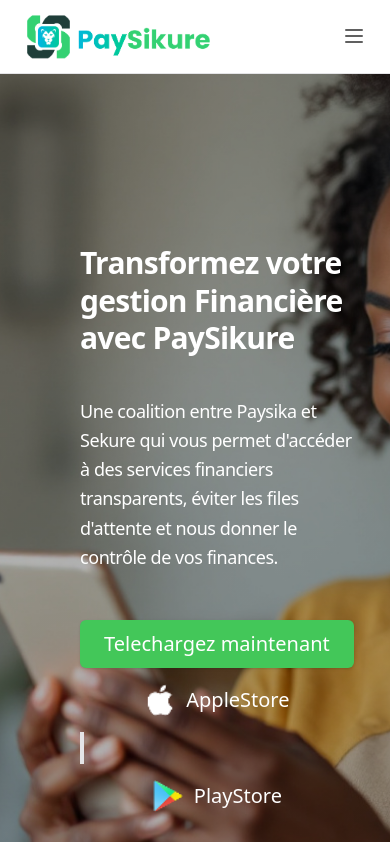
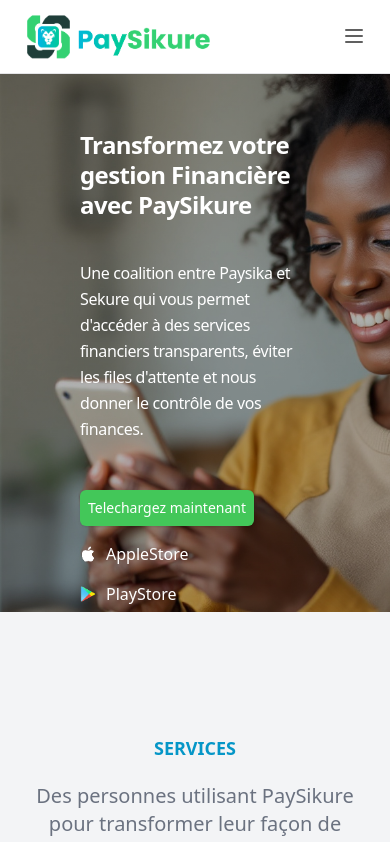
Before and after one commit to Hilary29/pay-sikure, a Next.js app: page / in a window 390 px wide. Shown: the top 842 px of the page. Built offline with nearby package versions, Linux system fonts and the light colour scheme.

Commit message:
fix mobile responsive

```diff
--- a/components/Contact.tsx
+++ b/components/Contact.tsx
@@ -49,7 +49,7 @@
 
   return (
     <section className="py-20 px-4 bg-gradient-to-br from-primary-50 to-secondary-50 dark:bg-gray-950">
-      <div className="max-w-[1186px] container mx-auto px-16">
+      <div className="max-w-[1186px] container mx-auto  sm:px-16">
         <div className=" mb-16">
           <h2 className="text-xl md:text-2xl font-bold mb-4">Contactez-nous</h2>
           <p className="text-lg text-gray-600 dark:text-gray-400 max-w-3xl ">
--- a/components/Cta.tsx
+++ b/components/Cta.tsx
@@ -2,31 +2,32 @@
 import Link from "next/link";
 import React from "react";
 import phone from "@/public/images/phone2.png";
+import phone2 from "@/public/images/phone.png";
 
 const Cta = () => {
   return (
     <section className="flex justify-center items-center bg-primary-50">
-      <div className="flex flex-col lg:flex-row items-center justify-between bg-white gap-8 w-full px-6 md:px-10  my-32  rounded-lg mx-auto shadow-xl max-w-screen-lg">
-        <div className="flex flex-col items-start gap-4 max-w-lg text-center md:text-left">
+      <div className="flex flex-row items-center justify-between bg-white gap-8 w-full px-6 md:px-10  my-32 p-2 sm:p-0 rounded-lg mx-auto shadow-xl max-w-screen-lg">
+        <div className="flex flex-col items-start gap-4 max-w-lg text-left">
           <p className="text-white-50 font-satoshi font-bold text-2xl">
             Pret a transformer votre compte bancaire?
           </p>
 
-          <p className="text-white-50 font-inter text-md">
+          <p className="text-white-50 text-sm sm:text-md">
             Creez un compte instantanement avec PaySikure et commencez a
             effectuer des operations.
           </p>
           <Link
             href="/signup"
-            className="px-6 py-3  bg-primary-600 text-white
-          font-inter font-medium text-paragraph-md rounded-md
+            className="p-2 sm:px-6 sm:py-3  bg-primary-600 text-white
+          font-inter font-medium text-sm sm:text-md rounded-md
           hover:bg-primary-700 "
           >
-            <p className=" text-paragraph-lg">Telecharger l&apos;application</p>
+            <p className=" text-sm sm:text-lg">Telecharger l&apos;application</p>
           </Link>
-          <div className="flex flex-col sm:flex-row gap-4">
+          <div className=" hidden sm:flex-row gap-4">
             <div className="flex items-center justify-center gap-2.5  text-black rounded-xl">
-              <span className="w-8 h-8">
+              <span className="w-4 h-4 sm:w-8 sm:h-8">
                 <Image
                   src="/images/apple2.png"
                   alt={"applestore"}
@@ -34,13 +35,13 @@
                   height={64}
                 />
               </span>
-              <span className="font-poppins font-medium text-xl">
+              <span className="font-poppins font-medium text-md sm:text-xl">
                 AppleStore
               </span>
             </div>
-            <div className="w-1 h-8  border-2"></div>
+            <div className="hidden sm:flex w-1 h-8  border-2"></div>
             <div className="flex items-center justify-center gap-2.5   text-black rounded-xl">
-              <span className="w-8 h-8">
+              <span className="w-4 h-4 sm:w-8 sm:h-8">
                 <Image
                   src="/images/playstore.png"
                   alt={"playstore"}
@@ -48,14 +49,15 @@
                   height={64}
                 />
               </span>
-              <span className="font-poppins font-medium text-xl">
+              <span className="font-poppins font-medium text-md sm:text-xl">
                 PlayStore
               </span>
             </div>
           </div>
         </div>
         <div className="w-[324px] ">
-          <Image src={phone} alt="phone" />
+          <Image src={phone} alt="phone" className="hidden md:flex" />
+          <Image src={phone2} alt="phone" className="md:hidden flex" />
         </div>
       </div>
     </section>
--- a/components/Hero.tsx
+++ b/components/Hero.tsx
@@ -7,7 +7,7 @@
   return (
     <div className="relative w-full">
       {/* Hero Background */}
-      <div className="relative w-full h-[848px] md:h-[848px] lg:h-[648px] ">
+      <div className="relative w-full h-[548px] md:h-[848px] lg:h-[648px] ">
         <div
           className="absolute inset-0 bg-black/30 bg-cover bg-center"
           style={{
@@ -17,31 +17,31 @@
         />
 
         {/* Hero Content */}
-        <div className="relative container mx-auto px-20 h-full flex items-center">
-          <div className="flex flex-col gap-4 max-w-[599px] pt-20 md:pt-0">
+        <div className="relative container mx-auto px-20 h-[600px] md:h-full flex items-center">
+          <div className="flex flex-col gap-4  md:w-full max-w-[599px] pt-2 md:pt-0">
             {/* Landing Text */}
             <div>
             <div className="flex flex-col gap-10 pb-8">
-              <p className="text-3xl md:text-4xl lg:text-5xl font-semibold text-white leading-tight tracking-tight ">
+              <p className="text-2xl md:text-4xl lg:text-5xl font-semibold text-white leading-tight tracking-tight ">
               Transformez votre gestion Financière avec PaySikure
               </p>
-              <p className="text-lg md:text-xl lg:text-2xl text-white font-normal leading-relaxed font-inter tracking-tight">
+              <p className="text-md md:text-xl lg:text-2xl text-white font-normal leading-relaxed font-inter tracking-tight">
                 Une coalition entre Paysika et Sekure qui vous permet d&apos;accéder à des services financiers transparents, éviter les files d&apos;attente et nous donner le contrôle de vos finances.
               </p>
             </div>
             </div>
 
             <div className="">
-              <Button className="flex items-center justify-center bg-primary-500 hover:bg-primary-600 text-white py-6 px-6 rounded-md">
-                <span className="font-poppins font-medium text-xl">
+              <Button className="flex items-center justify-center bg-primary-500 hover:bg-primary-600 text-white p-2 sm:py-6 sm:px-6 rounded-md">
+                <span className=" font-medium text-sm sm:text-xl">
                   Telechargez maintenant
                 </span>
               </Button>
             </div>
 
             <div className="flex flex-col sm:flex-row gap-4">
-              <div className="flex items-center justify-center gap-2.5  text-white rounded-xl">
-                <span className="w-8 h-8">
+              <div className="flex items-center sm:justify-center gap-2.5  text-white rounded-xl">
+                <span className="w-4 h-4 sm:w-8 sm:h-8">
                   <Image
                     src="/images/apple.png"
                     alt={"applestore"}
@@ -49,13 +49,13 @@
                     height={64}
                   />
                 </span>
-                <span className="font-poppins font-medium text-xl">
+                <span className="font-poppins font-medium text-md sm:text-xl">
                   AppleStore
                 </span>
               </div>
-              <div className="w-1 h-8  border-2"></div>
-              <div className="flex items-center justify-center gap-2.5   text-white rounded-xl">
-                <span className="w-8 h-8">
+              <div className="hidden md:flex w-1 h-8  border-2"></div>
+              <div className="flex items-center sm:justify-center gap-2.5   text-white rounded-xl">
+                <span className="w-4 h-4 sm:w-8 sm:h-8">
                   <Image
                     src="/images/playstore.png"
                     alt={"playstore"}
@@ -63,7 +63,7 @@
                     height={64}
                   />
                 </span>
-                <span className="font-poppins font-medium text-xl">
+                <span className="font-poppins font-medium text-md sm:text-xl">
                   PlayStore
                 </span>
               </div>
--- a/components/Strength.tsx
+++ b/components/Strength.tsx
@@ -25,7 +25,7 @@
       />
     </div>
     <div className="flex flex-col items-start gap-1 w-2/5 pt-16">
-      <div className="text-primary-900 bg-primary-100 rounded-full px-4 py-2 font-semibold  text-2xl">
+      <div className="text-primary-900 bg-primary-100 rounded-full px-4 py-2 font-bold sm:font-semibold text-xs  sm:text-2xl">
         {title}
       </div>
       <p className=" text-lg py-4 font-medium">{description}</p>
@@ -47,7 +47,7 @@
 }) => (
   <div className="flex flex-row  gap-4 w-full  bg-primary-50 bg-opacity-5 justify-end transition-transform duration-300 ease-in-out hover:scale-110">
     <div className="flex flex-col items-start gap-1 w-2/5 pt-16">
-      <div className="text-secondary-900 bg-secondary-100 rounded-full px-4 py-2 font-semibold  text-2xl">
+      <div className="text-secondary-900 bg-secondary-100 rounded-full px-4 py-2 font-bold sm:font-semibold text-xs  sm:text-2xl">
         {title}
       </div>
       <p className=" text-lg py-4 font-medium">{description}</p>
@@ -118,7 +118,7 @@
           </p>
         </div>
 
-        <div className="grid grid-cols-1  gap-0 w-full  ">
+        <div className="grid grid-cols-1 gap-8  sm:gap-0 w-full  ">
           {steps1.map((step, index) => (
             <StepCard
               key={index}
```
